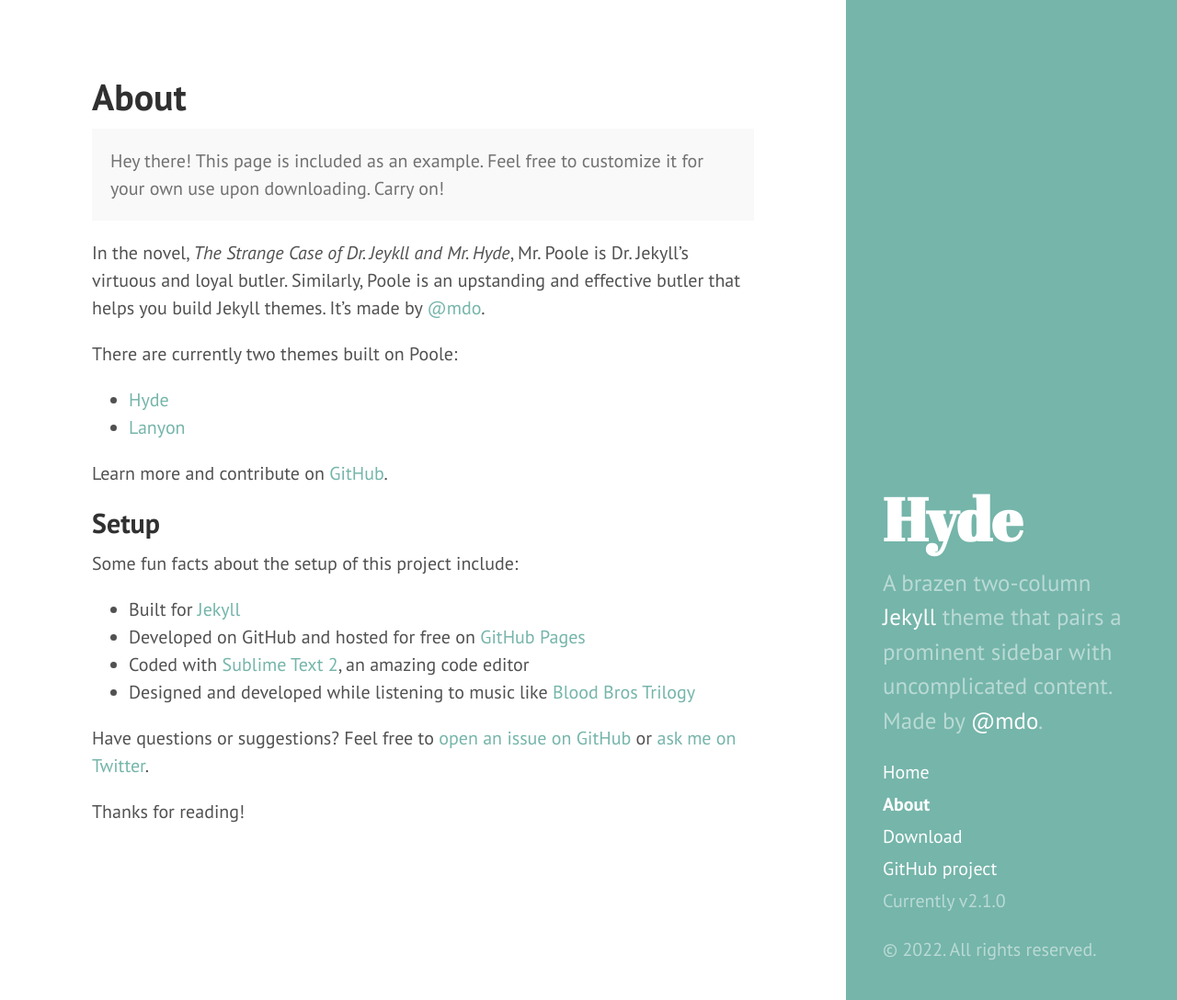
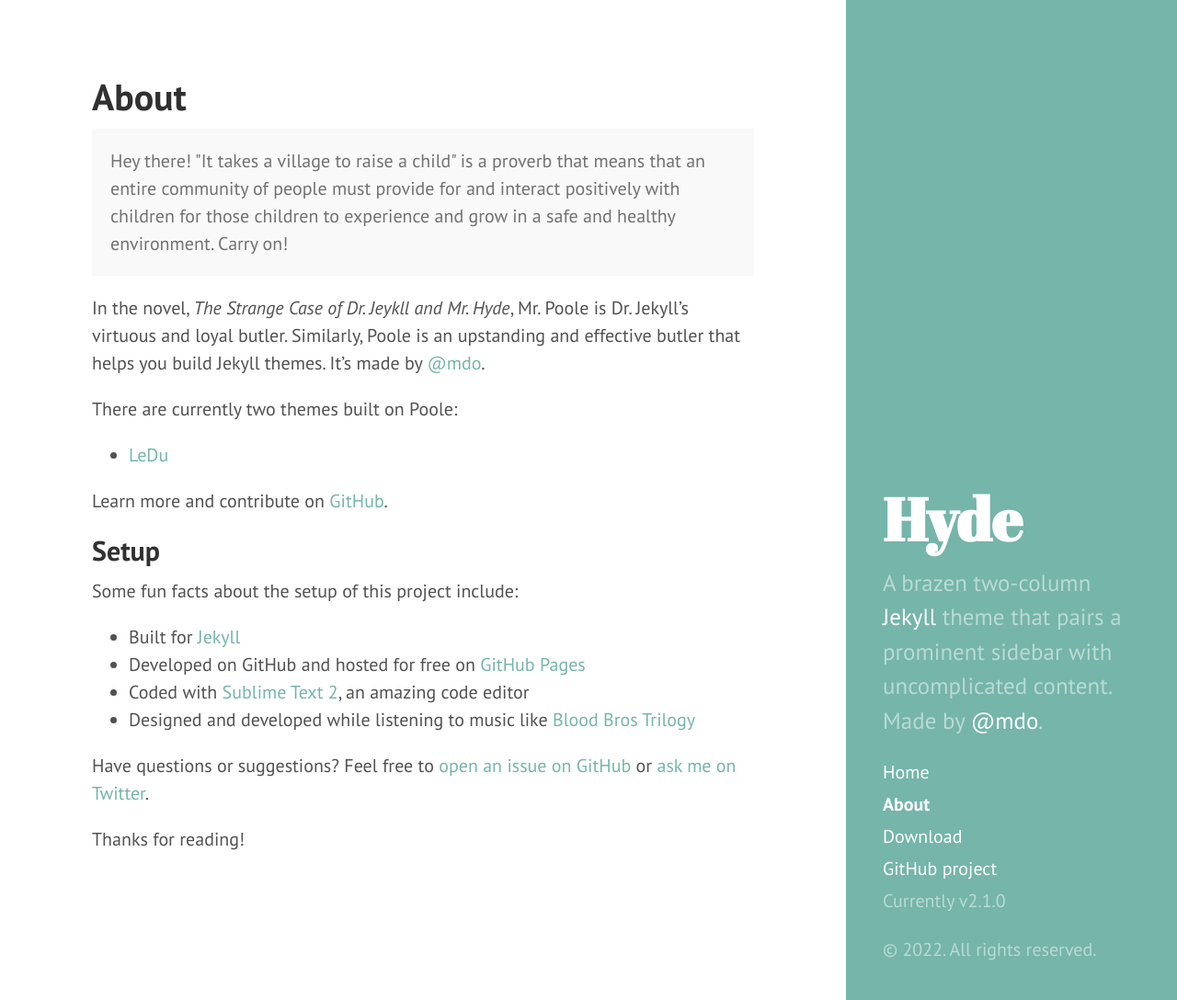
Before and after one commit to leducon/leducon.github.io, a Jekyll site: the page built from about.md, in a window 1280 px wide and 1088 px high. Shown: the whole window at 92% size. Built offline with Jekyll 4.4.1, drawn with Linux system fonts in a browser that asks for light colours; Markdown is read by kramdown in place of the engine named in the settings.

Commit message:
Update about.md

```diff
--- a/about.md
+++ b/about.md
@@ -4,17 +4,16 @@ title: About
 ---
 
 <p class="message">
-  Hey there! This page is included as an example. Feel free to customize it for your own use upon downloading. Carry on!
+  Hey there! "It takes a village to raise a child" is a proverb that means that an entire community of people must provide for and interact positively with children for those children to experience and grow in a safe and healthy environment. Carry on!
 </p>
 
 In the novel, *The Strange Case of Dr. Jeykll and Mr. Hyde*, Mr. Poole is Dr. Jekyll's virtuous and loyal butler. Similarly, Poole is an upstanding and effective butler that helps you build Jekyll themes. It's made by [@mdo](https://twitter.com/mdo).
 
 There are currently two themes built on Poole:
 
-* [Hyde](http://hyde.getpoole.com)
-* [Lanyon](http://lanyon.getpoole.com)
+* [LeDu](https://leducon.github.io/)
 
-Learn more and contribute on [GitHub](https://github.com/poole).
+Learn more and contribute on [GitHub](https://github.com/leducon/leducon.github.io).
 
 ## Setup
 
```
